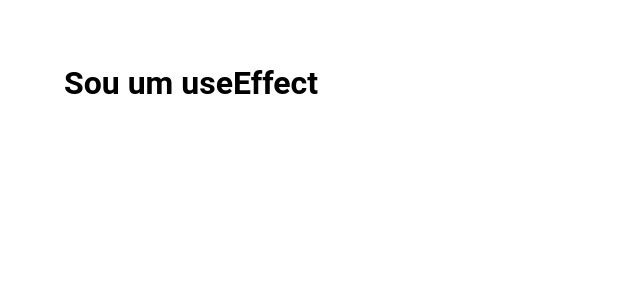
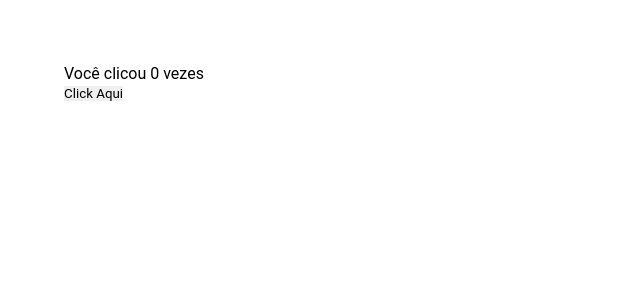
Before and after one commit to annaagabi/react-course, a React (Create React App) app: page / in a window 1280 px wide. Shown: the top 300 px of the page, without its empty margins (0-640 px from the left). Built offline with nearby package versions, Linux system fonts and the light colour scheme.

Commit message:
Feat: chamando o contador do useEffect

```diff
--- a/src/App.jsx
+++ b/src/App.jsx
@@ -1,10 +1,18 @@
-import Example from "./class/hooks/useEffect/example"
+import CountEffect from "./class/hooks/useHooks/countEffect/indesx"
 
 export default function App(){
   return(
-    <Example />
+    <CountEffect />
   )
 }
+
+// import Example from "./class/hooks/useEffect/example"
+
+// export default function App(){
+//   return(
+//     <Example />
+//   )
+// }
 
 // import Accordion from "./class/hooks/useState/accordion";
 
```
